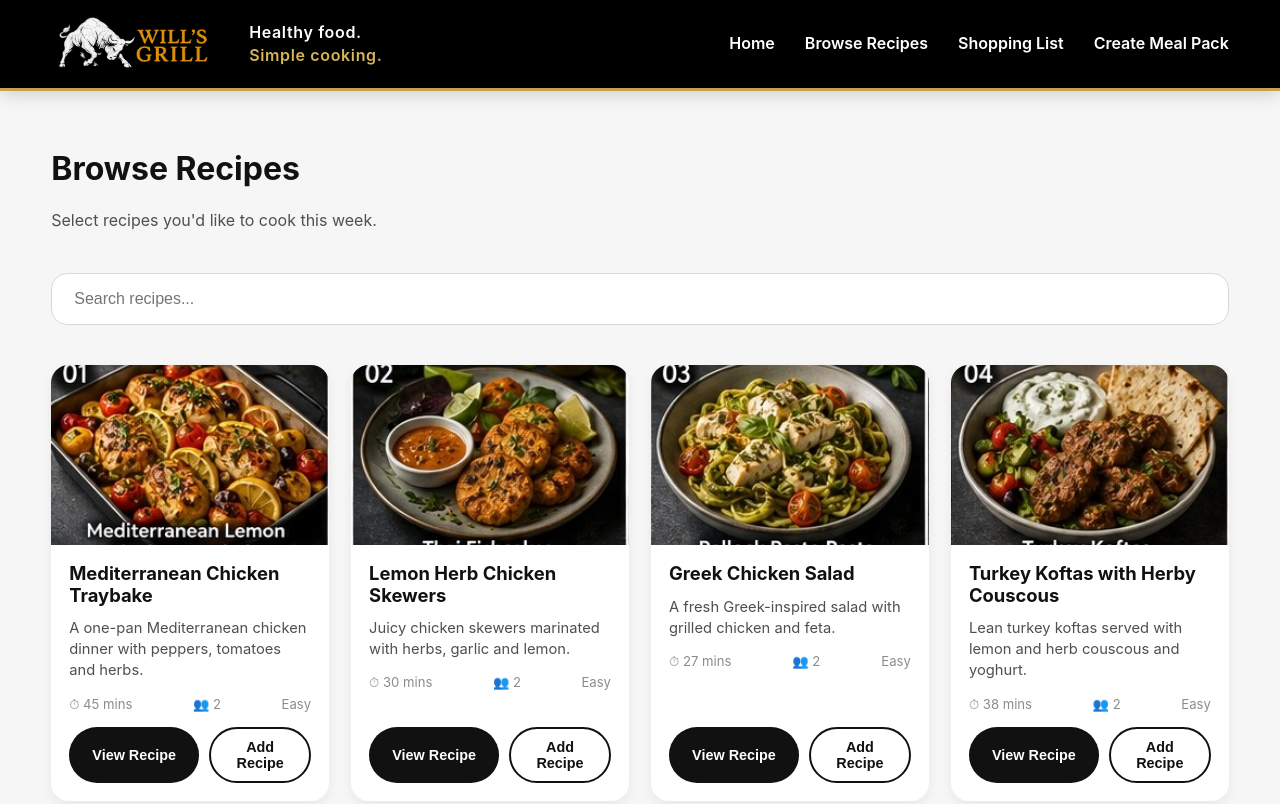
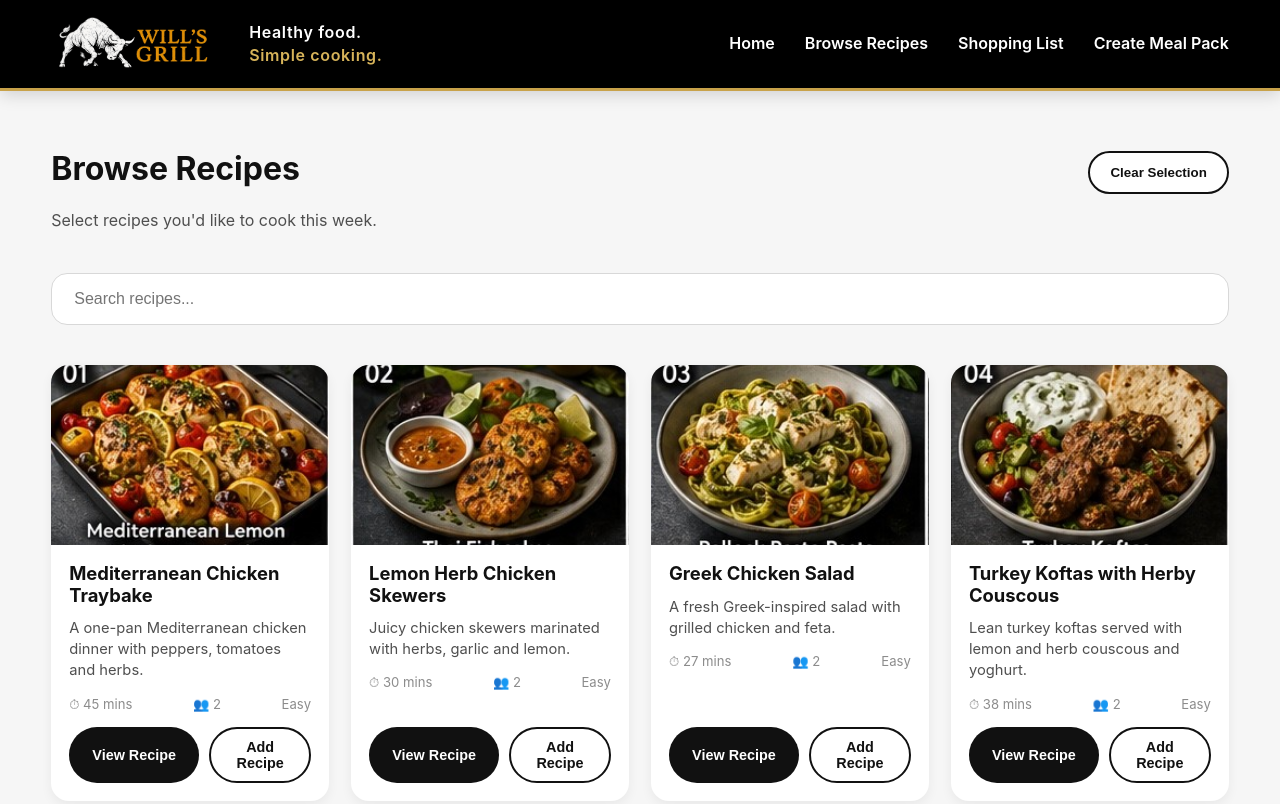
Before and after one commit to WillsGrill/Wills-Grill, a plain HTML site: page pages/browse.html in a window 1280 px wide. Shown: the top 804 px of the page. Drawn offline with Linux system fonts and the light colour scheme.

Commit message:
clear button browse

```diff
--- a/assets/css/style.css
+++ b/assets/css/style.css
@@ -358,6 +358,20 @@ nav a:hover::after{
 }
 
 /* ---------- SEARCH ---------- */
+
+.page-heading-row{
+
+    display:flex;
+    justify-content:space-between;
+    align-items:flex-start;
+    gap:16px;
+    margin-bottom:24px;
+
+}
+
+.page-heading-row h2{
+    margin-bottom:8px;
+}
 
 .search{
 
--- a/pages/browse.html
+++ b/pages/browse.html
@@ -56,13 +56,27 @@
 
 <main class="wrapper section">
 
-    <h2>Browse Recipes</h2>
+    <div class="page-heading-row">
 
-    <p class="mt-2">
+        <div>
 
-        Select recipes you'd like to cook this week.
+            <h2>Browse Recipes</h2>
 
-    </p>
+            <p class="mt-2">
+
+                Select recipes you'd like to cook this week.
+
+            </p>
+
+        </div>
+
+        <button id="clearShopping" class="button button-outline">
+
+            Clear Selection
+
+        </button>
+
+    </div>
 
     <div class="search">
 
```
